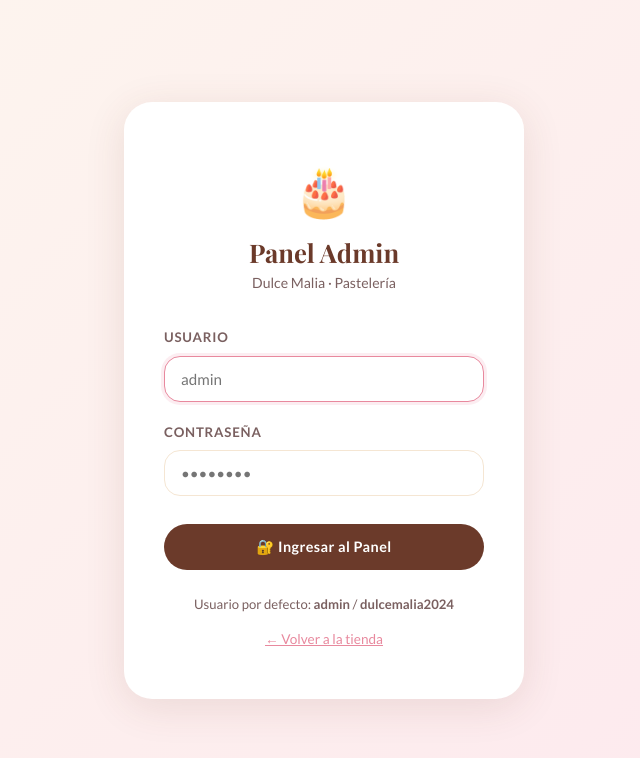
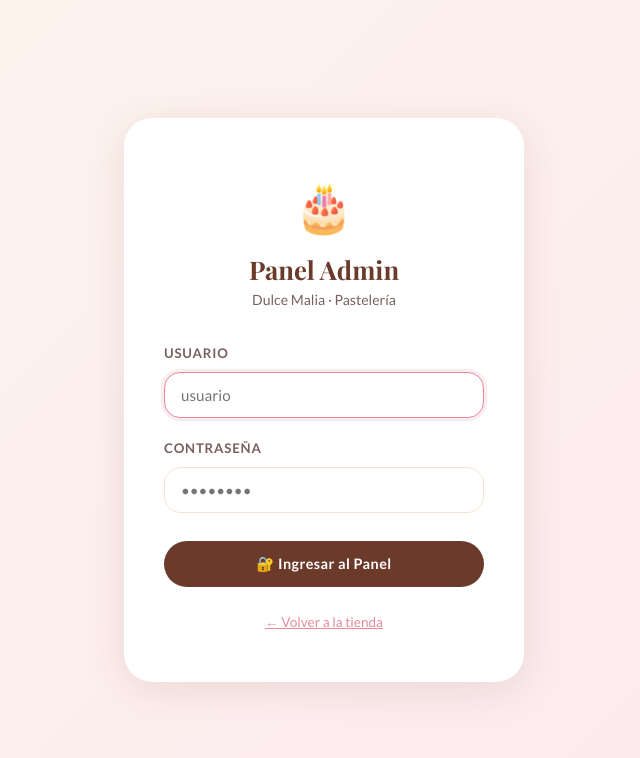
Before and after one commit to gomezcelena21/New-Web-Service-, a Flask app: page /admin/login in a window 1280 px wide. Shown: the top 758 px of the page, without its empty margins (316-956 px from the left). Run offline with Flask 3, Linux system fonts and the light colour scheme; some web fonts are replaced.

Commit message:
Update login.html

```diff
--- a/templates/admin/login.html
+++ b/templates/admin/login.html
@@ -17,7 +17,7 @@
 
   {% with messages = get_flashed_messages(with_categories=true) %}
     {% for category, message in messages %}
-<div class="alert alert-{{ category }}" style="padding: 12px 16px; border-radius: var(--radio); margin-bottom: 20px; font-size: 0.9rem;"></div>
+    <div class="alert alert-{{ category }}" style="padding: 12px 16px; border-radius: var(--radio); margin-bottom: 20px; font-size: 0.9rem;">
     {{ message }}
     </div>
     {% endfor %}
@@ -26,7 +26,7 @@
   <form method="POST" action="/admin/login">
     <div class="form-grupo" style="text-align:left;">
       <label>Usuario</label>
-      <input type="text" name="usuario" placeholder="admin" required autofocus>
+      <input type="text" name="usuario" placeholder="usuario" required autofocus>
     </div>
     <div class="form-grupo" style="text-align:left;">
       <label>Contraseña</label>
@@ -37,10 +37,7 @@
     </button>
   </form>
 
-  <p style="margin-top:24px; font-size:0.82rem; color:var(--texto-claro);">
-    Usuario por defecto: <strong>admin</strong> / <strong>dulcemalia2024</strong>
-  </p>
-  <a href="/" style="display:block; margin-top:12px; font-size:0.85rem; color:var(--rosa-oscuro);">← Volver a la tienda</a>
+  <a href="/" style="display:block; margin-top:24px; font-size:0.85rem; color:var(--rosa-oscuro);">← Volver a la tienda</a>
 </div>
 
 </body>
```
